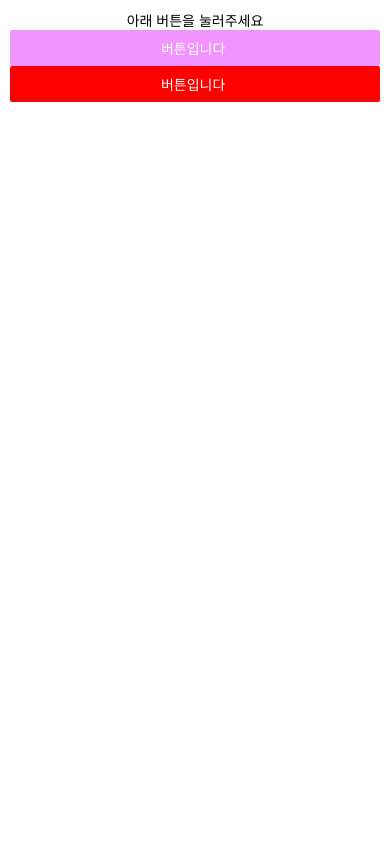
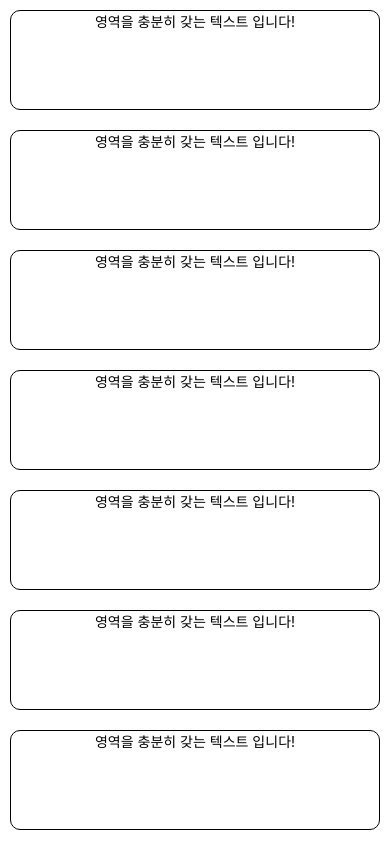
Before and after one commit to genie0320/firstExpoApp, a React Native app in the folder firstExpoApp/: screen / in a window 390 px wide. Built offline with nearby package versions, Linux system fonts and the light colour scheme.

Commit message:
TouchableOpacity

```diff
--- a/firstExpoApp/App.js
+++ b/firstExpoApp/App.js
@@ -1,43 +1,34 @@
 import React from 'react';
-import { StyleSheet, Text, View, Button, Alert, SafeAreaView } from 'react-native';
+import { StyleSheet, Text, View, ScrollView, TouchableOpacity, Alert } from 'react-native';
 
 export default function App() {
-
   const customAlert = () => {
-    Alert.alert('팝업 알람입니다!!')
+    Alert.alert("TouchableOpacity에도 onPress 속성이 있습니다")
   }
-
-  // const customAlert01 = (word) => {
-  //   Alert.alert(word,'팝업 알람입니다!!')
-  // }
-  // 이거 뭔가 매개변수를 내려주는 방법이 있었던거 같은데. 아마 그게 문제였던듯.
-
   return (
-    <SafeAreaView style={styles.container}>
-      <View style={styles.textContainer}>
-        <Text style={styles.textStyle}>아래 버튼을 눌러주세요</Text>
-        {/* 버튼 onPress 속성에 일반 함수를 연결 할 수 있습니다. */}
-        <Button
-          style={styles.buttonStyle}
-          title="버튼입니다 "
-          color="#f194ff"
-          onPress={customAlert}
-        />
-        {/* ES6 문법으로 배웠던 화살표 함수로 연결 할 수도 있습니다. */}
-        <Button
-            style={styles.buttonStyle}
-            title="버튼입니다 "
-            color="#FF0000"
-            onPress={()=>{customAlert()}}
-          />
-        {/* <Button
-            style={styles.buttonStyle}
-            title="버튼입니다 "
-            color="#FF0000"
-            onPress={(Genie)=>{customAlert01(Genie)}}
-          /> */}
-      </View>
-    </SafeAreaView>
+    <ScrollView style={styles.container}>
+      <TouchableOpacity style={styles.textContainer} onPress={customAlert}>
+        <Text style={styles.textStyle}>영역을 충분히 갖는 텍스트 입니다!</Text>
+      </TouchableOpacity>
+      <TouchableOpacity style={styles.textContainer} onPress={customAlert}>
+        <Text style={styles.textStyle}>영역을 충분히 갖는 텍스트 입니다!</Text>
+      </TouchableOpacity>
+      <TouchableOpacity style={styles.textContainer} onPress={customAlert}>
+        <Text style={styles.textStyle}>영역을 충분히 갖는 텍스트 입니다!</Text>
+      </TouchableOpacity>
+      <TouchableOpacity style={styles.textContainer} onPress={customAlert}>
+        <Text style={styles.textStyle}>영역을 충분히 갖는 텍스트 입니다!</Text>
+      </TouchableOpacity>
+      <TouchableOpacity style={styles.textContainer} onPress={customAlert}>
+        <Text style={styles.textStyle}>영역을 충분히 갖는 텍스트 입니다!</Text>
+      </TouchableOpacity>
+      <TouchableOpacity style={styles.textContainer} onPress={customAlert}>
+        <Text style={styles.textStyle}>영역을 충분히 갖는 텍스트 입니다!</Text>
+      </TouchableOpacity>
+      <TouchableOpacity style={styles.textContainer} onPress={customAlert}>
+        <Text style={styles.textStyle}>영역을 충분히 갖는 텍스트 입니다!</Text>
+      </TouchableOpacity>
+    </ScrollView>
   );
 }
 
@@ -48,9 +39,12 @@ const styles = StyleSheet.create({
   },
   textContainer: {
     height:100,
+    borderColor:'#000',
+    borderWidth:1,
+    borderRadius:10,
     margin:10,
   },
   textStyle: {
     textAlign:"center"
-  },
+  }
 });
```
